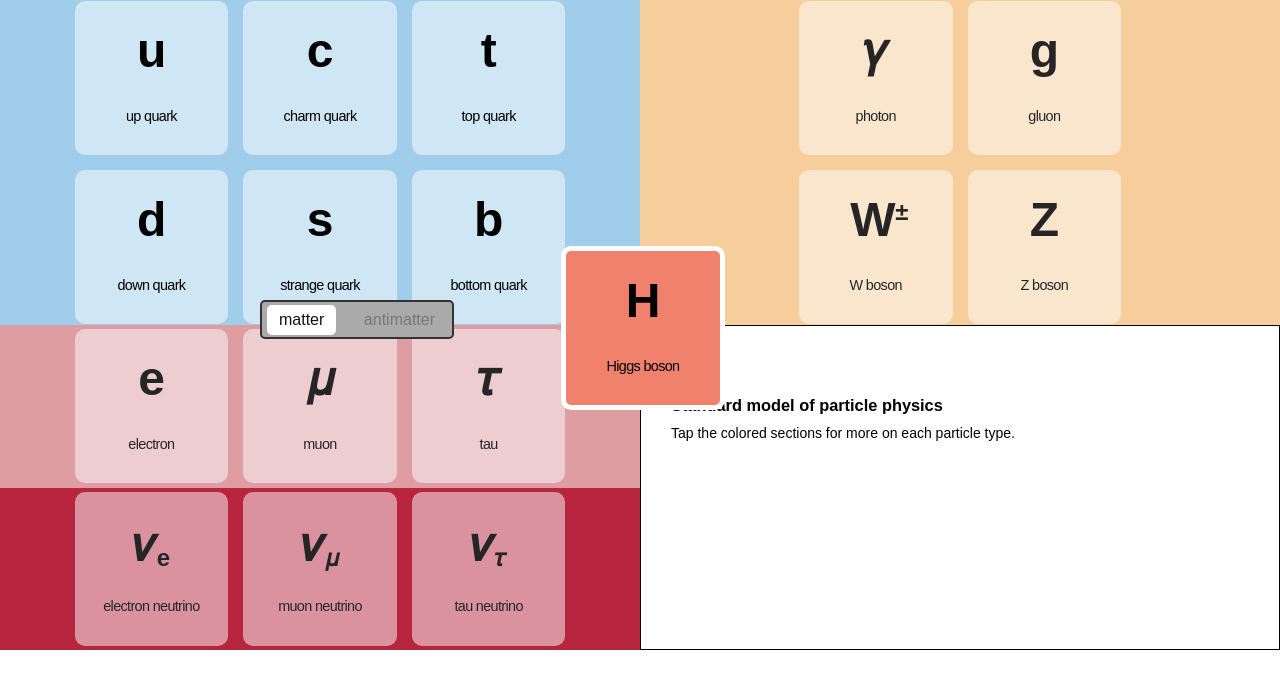
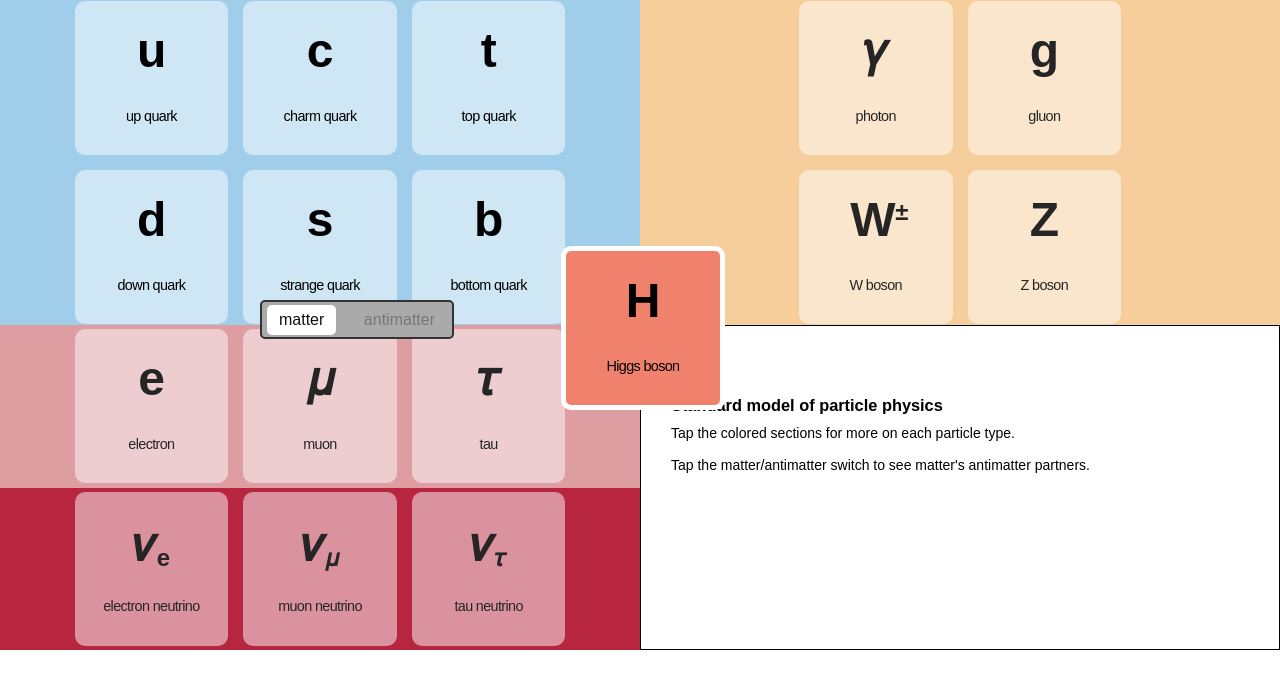
Before and after one commit to tylermachado/sn-particle-model, a React (Create React App) app: page / in a window 1280 px wide. Shown: the top 688 px of the page. Built offline with nearby package versions, Linux system fonts and the light colour scheme; a web font is replaced by a local one.

Commit message:
new instructions in default state

```diff
--- a/src/App.js
+++ b/src/App.js
@@ -11,7 +11,7 @@ class App extends Component {
     this.state = {
       "active": {
         type: "Standard model of particle physics",
-        text: "Tap the colored sections for more on each particle type."
+        text: "Tap the colored sections for more on each particle type.<br/><br/>Tap the matter/antimatter switch to see matter's antimatter partners."
       },
       "substance": "matter"
     };
@@ -40,7 +40,7 @@ class App extends Component {
         substance: "matter",
         active: {
           type: "Standard model of particle physics",
-          text: "Tap the colored sections for more on each particle type."
+          text: "Tap the colored sections for more on each particle type.<br/><br/>Tap the matter/antimatter switch to see matter's antimatter partners."
         }
       })
     }
```
